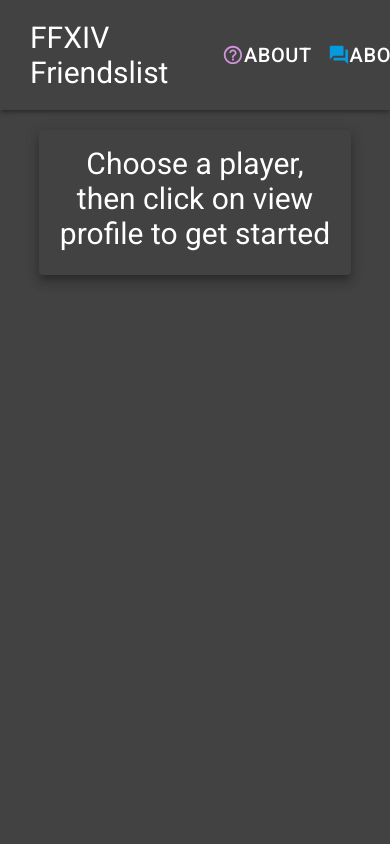
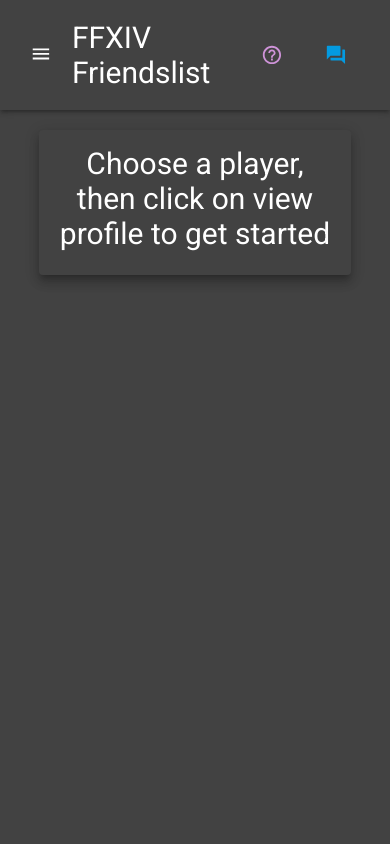
Before and after one commit to Yacheen/FFXIV-Friendslist, a React (Create React App) app: page / in a window 390 px wide. Shown: the top 844 px of the page. Built offline with nearby package versions, Linux system fonts and the light colour scheme.

Commit message:
added gsap animations

```diff
--- a/package.json
+++ b/package.json
@@ -10,6 +10,7 @@
     "@testing-library/user-event": "^12.8.3",
     "@xivapi/js": "^0.3.3",
     "axios": "^0.21.1",
+    "gsap": "^3.7.1",
     "prop-types": "^15.7.2",
     "react": "^17.0.2",
     "react-dom": "^17.0.2",
--- a/public/index.html
+++ b/public/index.html
@@ -18,6 +18,10 @@
         />
 
         <title>Yassin's FFXIV friends</title>
+        <script
+            src="https://cdnjs.cloudflare.com/ajax/libs/gsap/3.7.1/gsap.min.js"
+            defer
+        ></script>
     </head>
     <body>
         <noscript>You need to enable JavaScript to run this app.</noscript>
--- a/src/CSS/_NavBar.scss
+++ b/src/CSS/_NavBar.scss
@@ -3,6 +3,7 @@
     justify-content: space-between;
     position: relative;
     z-index: 5;
+    overflow-x: hidden;
 
     .nav-bar-content {
         align-items: center;
@@ -10,13 +11,16 @@
         justify-content: space-between;
         min-width: 90%;
         margin: 0 auto 0 0;
+        .nav-burger {
+            display: none;
+        }
         .nav-header {
             padding-left: 2rem;
             color: white;
         }
         .nav-buttons {
-            min-width: 25rem;
-            justify-content: space-between;
+            min-width: 15rem;
+            justify-content: flex-start;
             display: flex;
             .nav-button {
                 font-size: 2rem;
--- /dev/null
+++ b/src/components/Burger.jsx
@@ -0,0 +1,15 @@
+import React from "react";
+import MenuIcon from "@material-ui/icons/Menu";
+import CloseIcon from "@material-ui/icons/Close";
+
+export default function Burger({ sidebarToggled }) {
+    return (
+        <>
+            {sidebarToggled === "sidebarToggled" ? (
+                <CloseIcon fontSize="large" />
+            ) : (
+                <MenuIcon fontSize="large" />
+            )}
+        </>
+    );
+}
--- a/src/components/NavBar.jsx
+++ b/src/components/NavBar.jsx
@@ -1,4 +1,10 @@
-import { Typography, makeStyles, Paper, Button } from "@material-ui/core";
+import {
+    Typography,
+    makeStyles,
+    Paper,
+    Button,
+    useMediaQuery,
+} from "@material-ui/core";
 import ForumIcon from "@material-ui/icons/Forum";
 import HelpOutlineIcon from "@material-ui/icons/HelpOutline";
 import React, { useState } from "react";
@@ -6,6 +12,8 @@
 
 import Home from "./Home";
 import Motivation from "./Motivation";
+import Burger from "./Burger";
+import { gsap } from "gsap";
 
 const useStyles = makeStyles({
     root: {
@@ -15,15 +23,42 @@
 
 export default function NavBar() {
     const [onHome, setOnHome] = useState(true);
+    const [sidebarToggled, setSidebarToggled] = useState("sidebarUntoggled");
     const classes = useStyles();
+    const navLinksMatches = useMediaQuery("(max-width: 1140px)");
 
     const gotoHome = () => {
         setOnHome(true);
     };
+    const toggleNavBurger = () => {
+        if (sidebarToggled === "sidebarToggled") {
+            setSidebarToggled("sidebarUntoggled");
+            gsap.to(".side-bar-container", {
+                duration: 0.4,
+                x: "-150%",
+                ease: "in",
+            });
+        } else {
+            setSidebarToggled("sidebarToggled");
+            gsap.to(".side-bar-container", {
+                duration: 0.4,
+                x: "0%",
+                ease: "in",
+            });
+        }
+    };
+
     return (
         <Router>
             <Paper square elevation={3} className={`${classes.root} nav-bar`}>
                 <div className="nav-bar-content">
+                    <div
+                        className={`${sidebarToggled} nav-burger`}
+                        onClick={() => toggleNavBurger()}
+                    >
+                        <Burger sidebarToggled={sidebarToggled} />
+                    </div>
+
                     <Link to="/" onClick={() => gotoHome()}>
                         <div className="nav-header">
                             <Typography variant="h3">
@@ -35,13 +70,25 @@
                         <Link to="/Motivation" className="nav-button-link">
                             <Button className="nav-button" color="primary">
                                 <HelpOutlineIcon fontSize="large" />{" "}
-                                <span className="nav-button-text">About</span>
+                                {navLinksMatches ? null : (
+                                    <span className="nav-button-text">
+                                        About
+                                    </span>
+                                )}
                             </Button>
                         </Link>
-                        <Link to="/Contact" className="nav-button-link">
+                        <Link
+                            to="/Contact"
+                            className="nav-button-link"
+                            href="#Contact"
+                        >
                             <Button className="nav-button" color="secondary">
                                 <ForumIcon fontSize="large" />
-                                <span className="nav-button-text">About</span>
+                                {navLinksMatches ? null : (
+                                    <span className="nav-button-text">
+                                        Contact
+                                    </span>
+                                )}
                             </Button>
                         </Link>
                     </div>
@@ -52,7 +99,11 @@
                     exact
                     path="/"
                     render={() => (
-                        <Home onHome={onHome} setOnHome={setOnHome} />
+                        <Home
+                            onHome={onHome}
+                            setOnHome={setOnHome}
+                            sidebarToggled={sidebarToggled}
+                        />
                     )}
                 />
                 <Route exact path="/Motivation" component={Motivation} />
```
Also changed, not shown: 1 other file (tests, documents, lock files or other folders).
